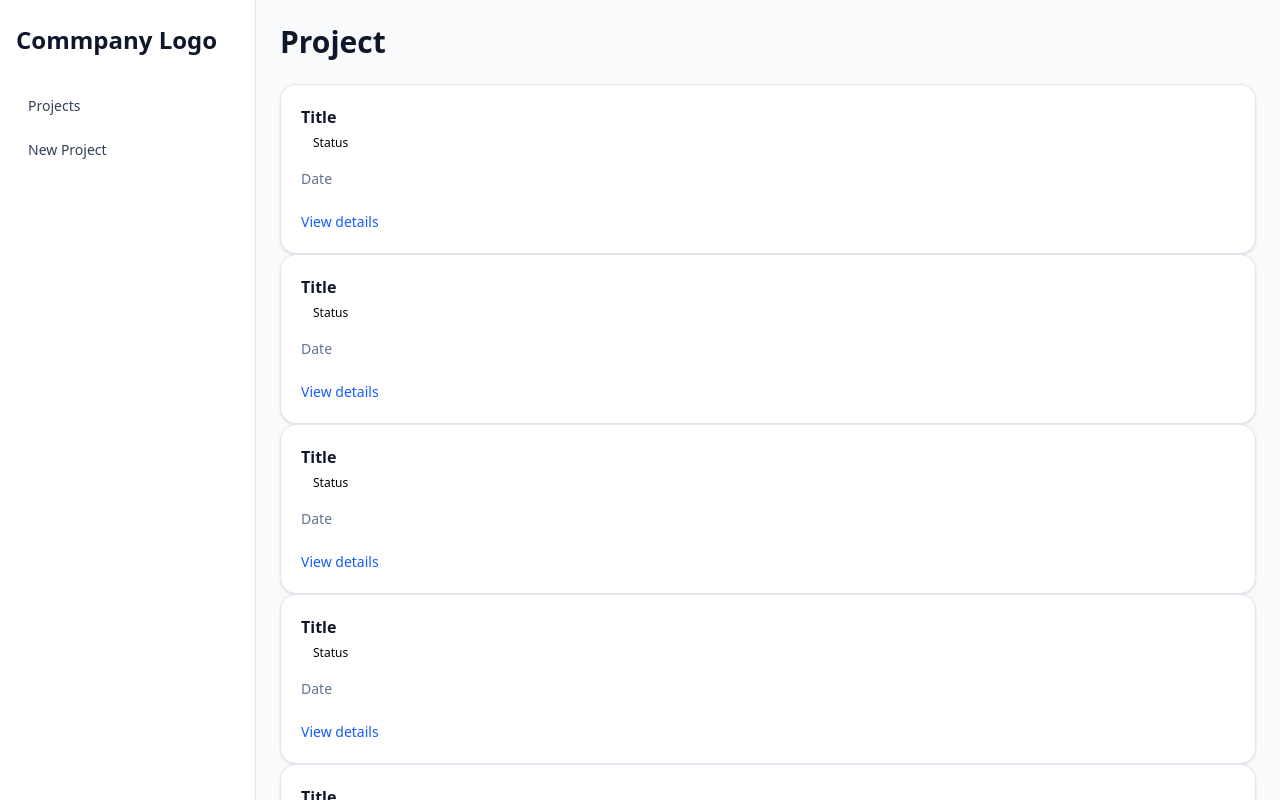
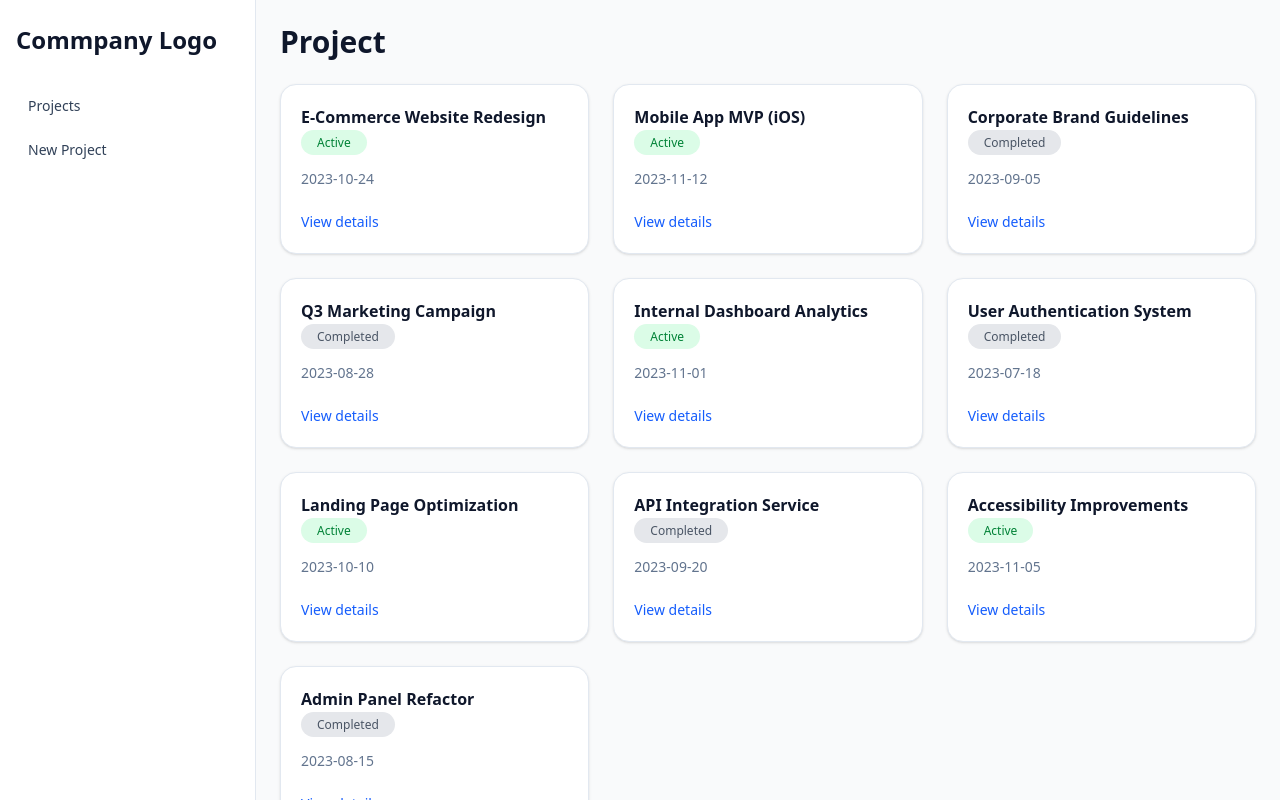
Before and after one commit to arielgomezmendez/dashboard-projects, a Next.js app: page / in a window 1280 px wide. Shown: the top 800 px of the page. Built offline with nearby package versions, Linux system fonts and the light colour scheme.

Commit message:
Improve styles of project cards

```diff
--- a/src/app/components/ProjectCard.tsx
+++ b/src/app/components/ProjectCard.tsx
@@ -1,16 +1,31 @@
 import Link from "next/link";
 
-export default function ProjectCard() {
+type Props = {
+  id: string;
+  title: string;
+  status: "Active" | "Completed";
+  date: string;
+};
+
+export default function ProjectCard({ id, title, status, date }: Props) {
+  const statusStyles =
+    status === "Active"
+      ? "bg-green-100 text-green-700"
+      : "bg-gray-200 text-gray-600";
+
   return (
-    <div>
+    <li>
       <article className="rounded-2xl border border-slate-200 bg-white p-5 shadow-sm transition hover:shadow-md">
         <div className="mb-4 items-start justify-between gap-3">
-          <h3 className="text-base font-semibold text-slate-900">Title</h3>
-          <span className="rounded-full px-3 py-1 text-xs font-medium">
-            Status
+            {/*Card header*/}
+          <h3 className="text-base font-semibold text-slate-900">{title}</h3>
+          {/* Status */}
+          <span className={`text-xs font-medium px-4 py-1 rounded-full ${statusStyles}`}>
+            {status}
           </span>
         </div>
-        <p className="mb-5 text-sm text-slate-500">Date</p>
+        {/*Date */}
+        <p className="mb-5 text-sm text-slate-500">{date}</p>
         <Link
           className="inline-flex items-center text-sm font-medium text-blue-600 hover:text-blue-700"
           href={"/"}
@@ -18,6 +33,6 @@ export default function ProjectCard() {
           View details
         </Link>
       </article>
-    </div>
+    </li>
   );
 }
--- a/src/app/components/ProjectList.tsx
+++ b/src/app/components/ProjectList.tsx
@@ -14,10 +14,10 @@ interface Props {
 
 export default function ProjectList({ projects }: Props) {
   return (
-    <div >
+    <ul className="grid grid-cols-3 gap-6" >
       {projects.map((project) => (
         <ProjectCard key={project.id} {...project}/>
       ))}
-    </div>
+    </ul>
   );
 }
```
